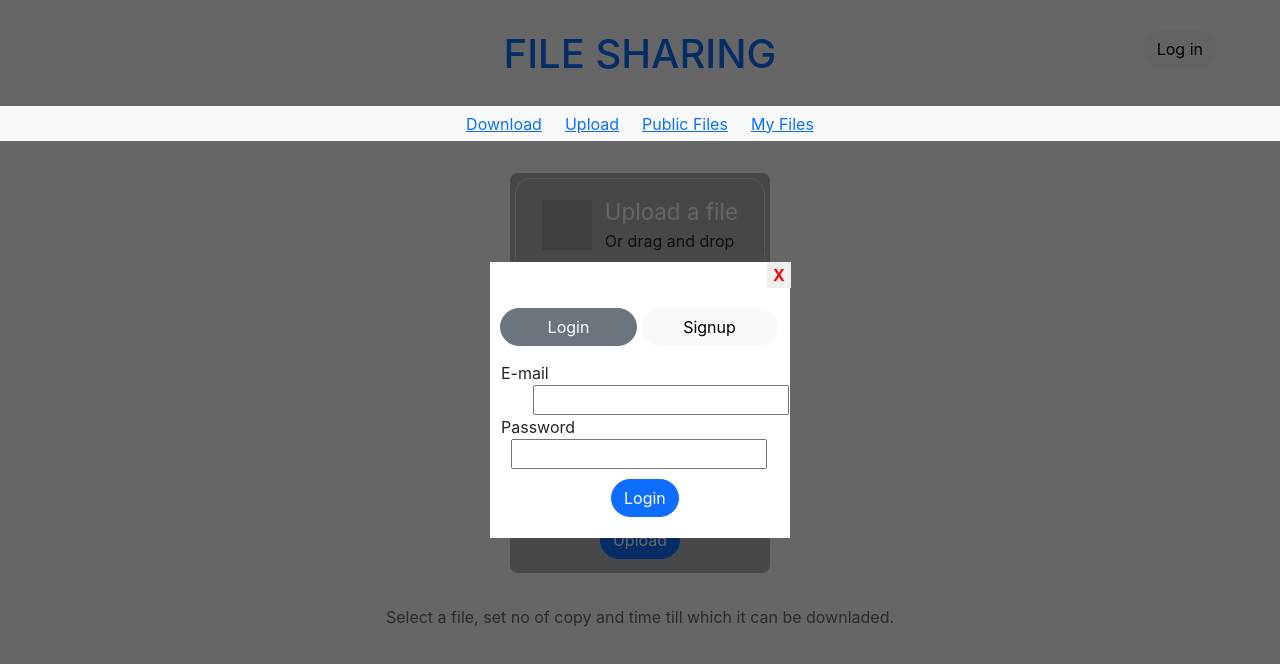
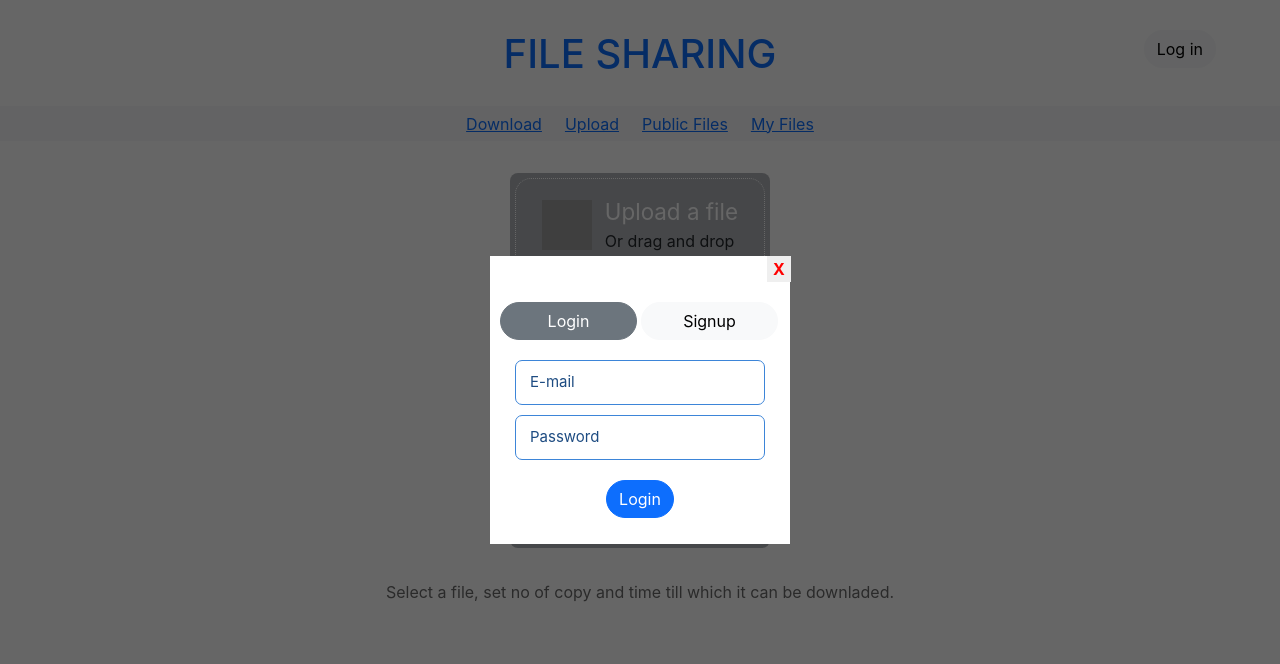
Before and after one commit to Dy-123/File_Sharing, a React (Create React App) app in the folder frontend/: page /upload in a window 1280 px wide. Both pictures are taken after a click on the button "Log in". Shown: the top 664 px of the page. Built offline with nearby package versions, Linux system fonts and the light colour scheme; grey boxes are pictures that could not be loaded.

Commit message:
Minor UI and Backend Fix
- Upload: added progress bar and
- Download: added progress bar and file info which is getting downloaded
- MyFiles/Public Files: Display empty directory message when directory are empty

```diff
--- a/frontend/package.json
+++ b/frontend/package.json
@@ -7,6 +7,7 @@
     "@testing-library/react": "^13.4.0",
     "@testing-library/user-event": "^13.5.0",
     "react": "^18.2.0",
+    "react-circular-progressbar": "^2.1.0",
     "react-dom": "^18.2.0",
     "react-router-dom": "^6.14.1",
     "react-scripts": "5.0.1",
--- a/frontend/src/App.css
+++ b/frontend/src/App.css
@@ -49,6 +49,7 @@
   display: flex;
   justify-content: center;
   align-items: center;
+  margin-top: 10px;
 }
 
 .uploadOptions {
@@ -163,6 +164,7 @@
   align-items: center;
   justify-content: center;
   background-color: rgba(0, 0, 0, 0.6);
+  z-index: 10000;
 }
 
 .loginErrTxt {
@@ -426,3 +428,56 @@ input[type=number]::-webkit-outer-spin-button {
 .widget-49 .widget-49-meeting-action a {
   text-transform: uppercase;
 }
+
+.login-signup-card{
+  display: flex;
+  justify-content: center;
+  flex-direction: column;
+}
+
+.login-signup-card button{
+  margin-left: auto;
+  margin-right: auto;
+  margin-top: 15px;
+}
+
+.input-container .did-floating-label-content{
+  margin-top: 5px;
+  margin-bottom: 5px;
+}
+
+.login-signup-card .input-container button{
+  margin-top: 0px;
+  margin-bottom: 0px;
+}
+
+.file-info-display-box {
+  /* border: none; */
+  background-color: white;
+  border-radius: 7px;
+  border: 1px solid #3D85D8;
+  width: 240px;
+  text-align: left;
+  position: relative;
+  margin-top: 5px;
+  cursor: default;
+}
+
+.file-info-key {
+  font-size: 8px;
+  margin-left: 10px;
+}
+
+.file-info-value {
+  margin-top: 2px;
+  font-size: 14px;
+  margin-left: 10px;
+}
+
+.empty-directory{
+  text-align: center;
+  position: fixed;
+  left: 0;
+  right: 0;
+  margin-top: 10px;
+}
--- a/frontend/src/components/Download.js
+++ b/frontend/src/components/Download.js
@@ -1,20 +1,64 @@
 import {useState} from "react";
+import { CircularProgressbar, buildStyles } from 'react-circular-progressbar';
+import 'react-circular-progressbar/dist/styles.css';
 
 function Download(){
     const [file,setFile] = useState(null);
     const [text,setText] = useState("Enter file id to download the file");
-    const [disabled,setDisabled] = useState(false);
+    const [downloadButtonDisabled,setDownloadButtonDisabled] = useState(false);
     const [passwordProtection, setPasswordProtection] = useState(false);
     const [passwordValue,setPasswordValue] = useState("");
+    const [fileDetail,setFileDetail] = useState([]);
+    const [isDetailAvailable,setIsDetailAvailable]= useState(false);
+    const [downloadedPercentage,setDownloadedPercentage] = useState(0);
+    const [downloadText,setDownloadText] = useState("Download starting...");
+
+    const formattedTime = (time) => {
+
+      const timestamp = new Date(time);
+
+      const hours = timestamp.getHours();
+      const formattedHours = (hours % 12 || 12).toString().padStart(2, '0');
+      const minutes = timestamp.getMinutes();
+      const formattedMinutes = minutes.toString().padStart(2, '0');
+      const ampm = hours >= 12 ? 'PM' : 'AM';
+
+      const day = timestamp.getDate();
+      const month = timestamp.toLocaleString('default', { month: 'short' });
+      const year = timestamp.getFullYear().toString().slice(-2);
+
+      return `${day} ${month} ${year} ${formattedHours}:${formattedMinutes} ${ampm}`;
+
+    }
+
+    const trimFileName = (filename) => {
+      if(typeof filename === 'string' && filename.length>34){
+        return filename.slice(0, 17) + '...' + filename.slice(filename.length-17,filename.length) + '';
+      }
+      return filename;
+    }
 
     const changeEvent = (event) =>{
         setFile(event.target.value);
     }
 
-    function downloadFile(url,fileName) {
+    const downloadFile = async (url,fileName) => {
+
+      const fileDetailUrl = `${process.env.REACT_APP_FILE_DETAIL}?ID=${fileName}&pass=${passwordValue}`;
+      console.log(fileDetailUrl);
+      const response = await fetch(fileDetailUrl);
+
+      if(response.status===200){
+        const file = await response.json();
+        var fileArray = [file.filename,file.size,file.shortname,file.expiryTime,file.noOfDownload]
+        setFileDetail(fileArray);
+        setIsDetailAvailable(true);
+      }
+
+      console.log(fileArray);
 
       setText("Download has been started. Downloading...");
-        setDisabled(true);
+      setDownloadButtonDisabled(true);
 
       var form = new FormData();
       form.append("filename",fileName);
@@ -26,7 +70,7 @@ function Download(){
         method: 'POST',
         body: form
       })
-        .then(response => {
+      .then((response) => {
 
         if(response.status===401){
           throw Error("File is password protected. Enter a correct file password to download it.");
@@ -49,11 +93,12 @@ function Download(){
             }
 
             loaded += value.length;
-              // const progress = (loaded / total) * 100;
+            const progress = ( loaded / fileArray[1] ) * 100;
 
+            setDownloadedPercentage(progress.toFixed(0));
             // Update the progress here, e.g., update a progress bar
-              setText((loaded/(1024*1024)).toFixed(2) + " MB of file: " + fileName + " has been downloaded. Downloading...");
-              // console.log(loaded/(1024*1024) + " MB of file: " + fileName + " has been downloaded.");
+            setDownloadText("Downloaded: "+(loaded/(1024*1024)).toFixed(0)+ "MB / " + (fileArray[1]/(1024*1024)).toFixed(0) + "MB");
+            setText("Downloading...");
 
             chunks.push(value);
             return read();
@@ -76,12 +121,14 @@ function Download(){
         })
         .then(() => {
           setText('File downloaded successfully!');
-            setDisabled(false);
+          setDownloadButtonDisabled(false);
+          setIsDetailAvailable(false);
         })
         .catch(error => {
           // Handle any errors that occurred during the download
           setText('Error downloading file:\t' + error);
-            setDisabled(false);
+          setDownloadButtonDisabled(false);
+          setIsDetailAvailable(false);
         });
 
       }
@@ -102,7 +149,8 @@ function Download(){
     return(
       <>
         <div className="uploadCard">
-
+          {isDetailAvailable===false ?
+            <>
               <div className="input-container" style={{"marginTop":"1rem"}}>
                 <div className="did-floating-label-content">
                   <input className="did-floating-input" type="text" placeholder=" " onChange={changeEvent}></input>
@@ -110,7 +158,7 @@ function Download(){
                 </div>
               </div>
 
-            <div className="downloadOptions" style={{"marginBottom":"1rem"}}>
+              <div className="downloadOptions" style={{"marginBottom":"0.8rem","marginTop":"0.8rem"}}>
                 <label style={{"marginRight":"3px"}} >Password Protected</label>
                 <div
                   className={`toggle ${passwordProtection ? 'on' : 'off'}`}
@@ -124,8 +172,29 @@ function Download(){
                   <label className="did-floating-label">File Password</label>
                 </div>
               </div>
+            </> :
+            <>
+              <div style={{"marginBottom":"15px"}}>{downloadText}</div>
+              <div style={{"width":"100px","height":"100px","marginBottom":"10px"}}>
+                <CircularProgressbar value={downloadedPercentage} text={`${downloadedPercentage}%`} styles={buildStyles({textSize:'20px'})}/>
+              </div>
+              <div className="download-file-info">
+                <div className="file-info-display-box">
+                  <div className="file-info-key">File Name</div>
+                  <div className="file-info-value">{trimFileName(fileDetail[0])}</div>
+                </div>
+                <div className="file-info-display-box">
+                  <div className="file-info-key">File Expiry Time</div>
+                  <div className="file-info-value">{formattedTime(fileDetail[3])}</div>
+                </div>
+                <div className="file-info-display-box">
+                  <div className="file-info-key">Download Left</div>
+                  <div className="file-info-value">{fileDetail[4]}</div>
+                </div>
+              </div>
+            </>}
 
-            <button className="btn btn-primary" disabled={disabled} onClick={downloadEvent}>Download</button>
+            <button className="btn btn-primary" style={{"marginTop":"10px"}} disabled={downloadButtonDisabled} onClick={downloadEvent}>Download</button>
         </div>
 
           <div>
--- a/frontend/src/components/Login.js
+++ b/frontend/src/components/Login.js
@@ -8,6 +8,11 @@ function Login(props){
     const [otp,setOtp] = useState("");
     const [sentOtpDisable,setSentOtpDiable] = useState(true);
     const [msg,setMsg] = useState("");
+
+    const emailChange = (e) => {
+        setMail(e.target.value);
+        setSentOtpDiable(true);
+    }
 
     const sendOtpEvent = async () => {
 
@@ -101,43 +106,72 @@ function Login(props){
                 </div>
 
                 {loginState === true ?
-                (<div>
-                    <div>
-                        <label style={{marginLeft:"11px"}}>E-mail</label>
-                        <input style={{'marginLeft':'43px'}} type="email" onChange={(e) => setMail(e.target.value)}></input>
-                    </div>
-                    <div>
-                        <label style={{marginLeft:"11px"}} >Password</label>
-                        <input style={{'marginLeft':'21px'}} type="password" onChange={(e) => setPassword(e.target.value)}></input>
-                    </div>
-                    <button style={{'marginLeft':'121px','marginTop':'10px', marginBottom:'5px'}} type="button" className="btn btn-primary" onClick={loginEvent}>Login</button>
-                </div>) :
-                (<div>
-                    <div>
-                        <label style={{marginLeft:"11px"}}>E-mail</label>
-                        <input style={{'marginLeft':'44px'}} type="email" onChange={(e) => setMail(e.target.value)}></input>
+                (<div className="login-signup-card">
+
+                    <div className="input-container">
+                        <div className="did-floating-label-content">
+                            <input className="did-floating-input" style={{minWidth:"250px"}} type="email" placeholder=" " onChange={emailChange}></input>
+                            <label className="did-floating-label">E-mail</label>
+                        </div>
                     </div>
 
-                    <div>
-                        <button style={{'width':'85px', 'textAlign':'left', marginLeft:"10px"}} type="button" className="btn-primary" onClick={sendOtpEvent}>Send OTP</button>
+                    <div className="input-container">
+                        <div className="did-floating-label-content">
+                            <input className="did-floating-input" style={{minWidth:"250px"}} placeholder=" " type="password" onChange={(e) => setPassword(e.target.value)}></input>
+                            <label className="did-floating-label">Password</label>
+                        </div>
+                    </div>
+
+                    <button type="button" className="btn btn-primary" onClick={loginEvent}>Login</button>
+                </div>) :
+                (<div className="login-signup-card">
+
+                    <div className="input-container">
+                        <div className="did-floating-label-content">
+                            <input className="did-floating-input" style={{minWidth:"250px"}} type="email" placeholder=" " onChange={emailChange}></input>
+                            <label className="did-floating-label">E-mail</label>
+                        </div>
+                    </div>
+
+                    <div className="input-container">
+                        {!sentOtpDisable===true ? <></> :
+                            <button class="btn btn-outline-secondary" type="button" onClick={sendOtpEvent}>Send OTP</button>
+                        }
 
                         {sentOtpDisable===true ? (<></>) :
                         (<>
-                            <label style={{'marginLeft':'6px'}}>OTP</label>
-                            <input style={{'marginLeft':'7px', 'width':'152px'}} type="number" onChange={(e) => setOtp(e.target.value)}></input>
+
+                            {/* <label style={{'marginLeft':'6px'}}>OTP</label>
+                            <input style={{'marginLeft':'7px', 'width':'152px'}} type="number" onChange={(e) => setOtp(e.target.value)}></input> */}
+
+                            <div className="input-container">
+                                <div className="did-floating-label-content">
+                                    <input className="did-floating-input" style={{minWidth:"250px"}} placeholder=" " type="number" onChange={(e) => setOtp(e.target.value)}></input>
+                                    <label className="did-floating-label">OTP</label>
+                                </div>
+                            </div>
                         </>)}
+
                     </div>
 
-                    <div>
-                        <label style={{marginLeft:"11px"}}>Password</label>
-                        <input style={{'marginLeft':'23px'}} type="password" onChange={(e) => setPassword(e.target.value)}></input>
+                    <div className="input-container">
+                        <div className="did-floating-label-content">
+                            <input className="did-floating-input" style={{minWidth:"250px"}} placeholder=" " type="password" onChange={(e) => setPassword(e.target.value)}></input>
+                            <label className="did-floating-label">Password</label>
+                        </div>
                     </div>
-                    <div>
-                        <label style={{marginLeft:"11px"}}>Match Pass</label>
-                        <input style={{'marginLeft':'10px'}} type="password" onChange={(e) => setMatchPassword(e.target.value)}></input>
+
+                    <div className="input-container">
+                        <div className="did-floating-label-content">
+                            <input className="did-floating-input" style={{minWidth:"250px"}} placeholder=" " type="password" onChange={(e) => setMatchPassword(e.target.value)}></input>
+                            <label className="did-floating-label">Confirm Password</label>
+                        </div>
                     </div>
-                    <button style={{'marginLeft':'82px','marginTop':'10px', marginBottom:'5px'}} type="button" className="btn btn-primary" onClick={resetSignupEvent}>Sign Up / Reset</button>
+
+
+                    <button type="button" className="btn btn-primary" onClick={resetSignupEvent}>Signup / Reset</button>
                 </div>)}
+
                 <div>
                     <p className="loginErrTxt">{msg}</p>
                 </div>
--- a/frontend/src/components/MyFiles.js
+++ b/frontend/src/components/MyFiles.js
@@ -174,13 +174,13 @@ function MyFiles(props){
                               <td></td>
                             </tr>
                           </thead>
-                          <tbody>{tableContent}</tbody>
+                          { tableContent.length===0 ? <p className="empty-directory">Personal directory is empty.</p> : <tbody>{tableContent}</tbody>}
                         </table>
                       </div>)
                     :
                     (
                       <div>
-                        {linearContent}
+                        { linearContent.length===0 ? <p className="empty-directory">Personal directory is empty.</p> : {linearContent}}
                       </div>
                     )
                   }
@@ -188,7 +188,7 @@ function MyFiles(props){
               )
             }
           </div> ) :
-          (<div className="privateFiles" style={{"display":"flex"}}><p>Log in to view your files.</p></div>)
+          (<div className="files" style={{"display":"flex"}}><p>Log in to view your files.</p></div>)
         }
       </div>
     );
--- a/frontend/src/components/PublicFiles.js
+++ b/frontend/src/components/PublicFiles.js
@@ -123,12 +123,12 @@ function PublicFiles(){
                         <td style={{"width":"15%"}}>Download Left</td>
                       </tr>
                     </thead>
-                    <tbody>{tableContent}</tbody>
+                    { tableContent.length===0 ? <p className="empty-directory">Public directory is empty.</p> : <tbody>{tableContent}</tbody>}
                   </table>
                 </div>
                 :
                 <div>
-                  {linearContent}
+                  { linearContent.length===0 ? <p className="empty-directory">Public directory is empty.</p> : {linearContent}}
                 </div>
               }
               </div>
--- a/frontend/src/components/Upload.js
+++ b/frontend/src/components/Upload.js
@@ -1,4 +1,6 @@
 import { useState, useRef } from "react";
+import { CircularProgressbar, buildStyles } from 'react-circular-progressbar';
+import 'react-circular-progressbar/dist/styles.css';
 
 function Upload(){
 
@@ -11,6 +13,10 @@ function Upload(){
     const [downloadCount,setDownloadCount] = useState(1);
     const [expDate, setExpDate] = useState(new Date(Date.now() + 24 * 60 * 60 * 1000).toISOString().slice(0, 16));
     const [passwordValue,setPasswordValue] = useState("");
+    const [uploadPercentage,setUploadPercentage] = useState(0);
+    const [uploadStarted,setUploadStarted] = useState(false);
+    const [uploadText,setUploadText] = useState("");
+    const [isUplaoded,setIsUploaded] = useState(false);
 
     const fileSelectEvent = (event) => {
         setFile(event.target.files[0]);
@@ -40,6 +46,7 @@ function Upload(){
         formData.append("fileUpload", file);
 
         setText("File is being uploaded...");
+        setUploadStarted(true);
 
         const xhr = new XMLHttpRequest();
         xhr.withCredentials = true;                        // XMLHttpRequest will include credentials like cookies in the request headers when sending the request to the server
@@ -49,23 +56,28 @@ function Upload(){
           let percent = Math.round((event.loaded / event.total)*100);
           let loaded = Math.round( event.loaded/(1024*1024) );
           let total = Math.round( event.total/(1024*1024) );
-          setText("Uploaded "+loaded+"MB out of "+total+"MB. Upload progress is: "+percent+" percent. Uploading...");
+          setUploadPercentage(percent);
+          setUploadText("Uploaded: "+loaded+"MB / "+total+"MB");
+          setText("Uploading...");
           // console.log(percent);
         };
 
         // handle error
         xhr.upload.onerror = function () {
-          setText("Error uploading file:"+xhr.status);
+          setText("Error uploading file: "+xhr.status);
           setDisabled(false);
+          setUploadStarted(false);
         };
 
         // listen for response which will give the link
         xhr.onreadystatechange = function () {
           if (xhr.readyState === XMLHttpRequest.DONE) {
-            setText("File has been uploaded successfully! File id is: \""+xhr.responseText+"\"");
+            setText("Uploaded! File id is: \""+xhr.responseText+"\"");
             setDisabled(false);
             setCopyText(xhr.responseText);
             setButtonVisible(true);
+            setUploadStarted(false);
+            setIsUploaded(true);
           }
         };
 
@@ -77,8 +89,10 @@ function Upload(){
     };
 
     const privacyToggleButton = () => {
+      if(!isUplaoded){
         setPrivacy(prevState => !prevState);
         setPasswordValue("");
+      }
     };
 
     const countDownloadEvent = (event) => {
@@ -114,6 +128,9 @@ function Upload(){
 
     const removeFile = () => {
         setFile("null");
+        setIsUploaded(false);
+        setButtonVisible(false);
+        setText("Select a file, set no of copy and time till which it can be downladed.");
     }
 
 
@@ -136,12 +153,13 @@ function Upload(){
             (<div className="fileUploadOptions">
               <img src="file.png" alt="fileIcon" id="fileImage" />
               <p id="fileName">{trimFileName(file)}</p>
-              <img src="xmark.png" alt="closeIcon" id="xmarkImage" onClick={removeFile} />
+              <img src="xmark.png" alt="closeIcon" id="xmarkImage" onClick={removeFile} style={{"visibility":`${uploadStarted===true ? 'hidden' : 'visible'}`}}/>
             </div>)
           }
 
+          { uploadStarted === false ?
+            <>
               <div className="uploadOptions" style={{"paddingLeft":"15px"}} >
-
                 <label style={{"marginRight":"5px"}}>Private</label>
                 <div
                   className={`toggle ${privacy ? 'on' : 'off'}`}
@@ -152,30 +170,39 @@ function Upload(){
 
               <div className="input-container">
                 <div className="did-floating-label-content">
-                <input className="did-floating-input" style={{minWidth:"250px"}} type="number" placeholder=" " onChange={countDownloadEvent} value={downloadCount}></input>
+                  <input className="did-floating-input" disabled={isUplaoded} style={{minWidth:"250px"}} type="number" placeholder=" " onChange={countDownloadEvent} value={downloadCount}></input>
                   <label className="did-floating-label">Download Count</label>
                 </div>
               </div>
 
               <div className="input-container">
                 <div className="did-floating-label-content">
-                <input className="did-floating-input" style={{minWidth:"250px"}} type="datetime-local" placeholder=" " onChange={expiryDateEvent} value={expDate}></input>
+                  <input className="did-floating-input" disabled={isUplaoded} style={{minWidth:"250px"}} type="datetime-local" placeholder=" " onChange={expiryDateEvent} value={expDate}></input>
                   <label className="did-floating-label">File Expiry Time</label>
                 </div>
               </div>
 
               <div className="input-container">
                 <div className="did-floating-label-content">
-                <input className="did-floating-input" style={{minWidth:"250px"}} disabled={privacy} type="password" placeholder=" " onChange={passwordInputEvent} value={passwordValue}></input>
+                  <input className="did-floating-input" style={{minWidth:"250px"}} disabled={privacy ||isUplaoded} type="password" placeholder=" " onChange={passwordInputEvent} value={passwordValue}></input>
                   <label className="did-floating-label">File Password</label>
                 </div>
               </div>
+            </> :
+            <>
+              <div style={{"marginBottom":"15px"}}>{uploadText}</div>
+              <div style={{"width":"150px","height":"150px", "marginBottom":"20px"}}>
+                <CircularProgressbar value={uploadPercentage} text={`${uploadPercentage}%`} styles={buildStyles({textSize:'20px'})}/>
+              </div>
+            </>}
 
+            { isButtonVisible &&
               <div className="hiddenButton">
-              {isButtonVisible && <button className="btn btn-primary" onClick={() => {navigator.clipboard.writeText(copyText)} }>Click to copy file id</button>}
+                <button className="btn btn-primary" onClick={() => {navigator.clipboard.writeText(copyText)} }>Click to copy file id</button>
               </div>
+            }
 
-            <button className="btn btn-primary" disabled={disabled} onClick={uploadEvent}>Upload</button>
+            {!isUplaoded && <button className="btn btn-primary" style={{"marginTop":"5px"}} disabled={disabled} onClick={uploadEvent}>Upload</button>}
 
         </div>
 
```
Also changed, not shown: 2 other files (tests, documents, lock files or other folders). Lines whose indentation alone changed are shown as unchanged.
